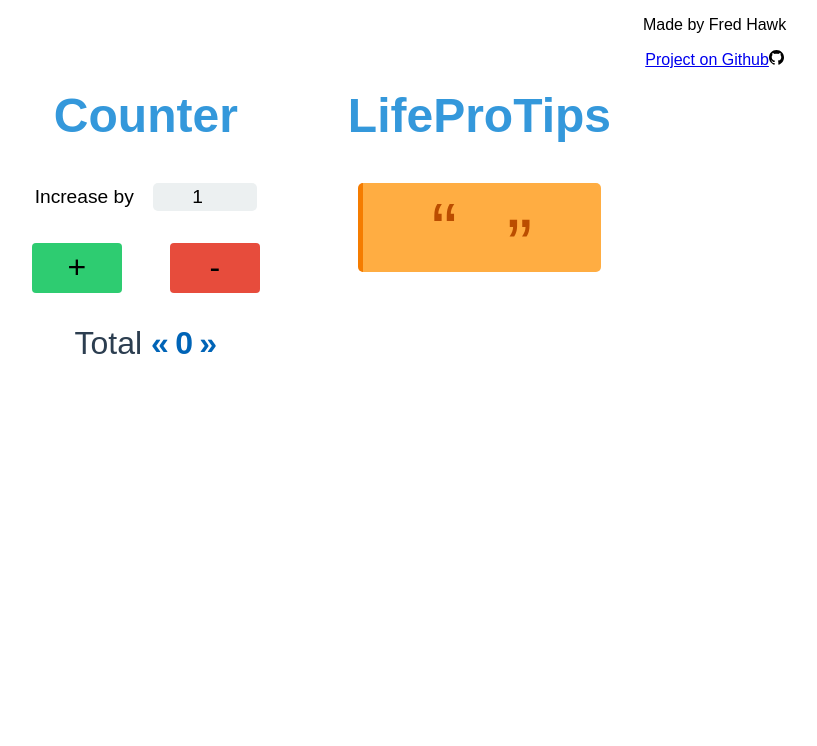
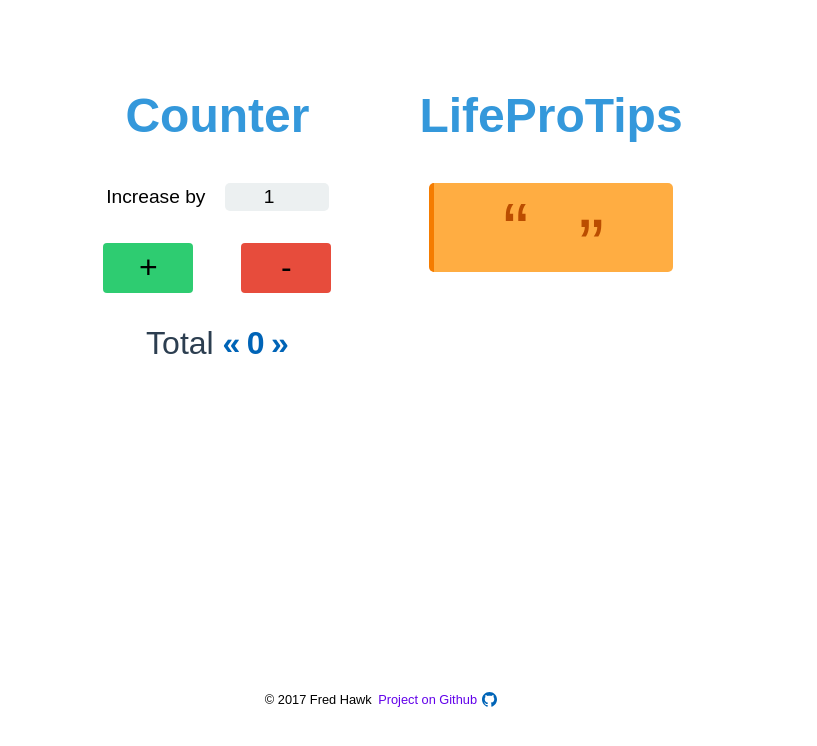
Before and after one commit to fredhawk/tally-quote, a React (Create React App) app: page / in a window 1280 px wide. Shown: the top 746 px of the page, without its empty margins (259-1076 px from the left). Built offline with nearby package versions, Linux system fonts and the light colour scheme; no server answers.

Commit message:
Change styling of footer

```diff
--- a/src/components/Footer.css
+++ b/src/components/Footer.css
@@ -0,0 +1,26 @@
+.Footer {
+  display: flex;
+  flex-flow: row nowrap;
+  align-items: center;
+  max-width: 300px;
+  margin-right: auto;
+  margin-left: auto;
+  font-size: 0.8em;
+}
+
+.Footer-madeby {
+  margin-right: 0.5em;
+}
+
+.Footer-githublink {
+  display: flex;
+  align-items: center;
+  text-decoration: none;
+  cursor: pointer;
+  color: #6200ea;
+}
+
+.Footer-github-icon {
+  margin-left: 0.4em;
+  fill: #0064b7;
+}
--- a/src/components/Footer.js
+++ b/src/components/Footer.js
@@ -1,10 +1,11 @@
 import React from 'react';
+import './Footer.css';
 
 const Footer = () => {
   return (
-    <footer>
-      <p className="Footer-madeby">Made by Fred Hawk</p>
-      <a className="Footer-githublink" href="https://osycon.github.io/tally-quote/" target="_blank" rel="noopener noreferrer">
+    <footer className="Footer">
+      <p className="Footer-madeby">&copy; 2017 Fred Hawk</p>
+      <a className="Footer-githublink" href="https://github.com/osycon/tally-quote" target="_blank" rel="noopener noreferrer">
         Project on Github
         <svg
           className="Footer-github-icon"
@@ -12,10 +13,10 @@ const Footer = () => {
           height="15"
           viewBox="0 0 16 16"
           xmlns="http://www.w3.org/2000/svg"
-          fill-rule="evenodd"
-          clip-rule="evenodd"
-          stroke-linejoin="round"
-          stroke-miterlimit="1.41"
+          fillRule="evenodd"
+          clipRule="evenodd"
+          strokeLinejoin="round"
+          strokeMiterlimit="1.41"
         >
           <path d="M8 0C3.58 0 0 3.58 0 8c0 3.54 2.3 6.53 5.47 7.6.4.07.55-.18.55-.4v-1.35c-2.24.48-2.7-1.08-2.7-1.08-.37-.92-.9-1.17-.9-1.17-.72-.5.06-.48.06-.48.8.05 1.22.82 1.22.82.72 1.22 1.88.87 2.33.67.07-.5.28-.86.5-1.06-1.77-.2-3.63-.9-3.63-3.96 0-.87.3-1.58.82-2.14-.1-.2-.36-1.02.07-2.12 0 0 .66-.22 2.2.82.63-.18 1.3-.27 2-.27.67 0 1.35.1 2 .27 1.5-1.04 2.18-.82 2.18-.82.43 1.1.16 1.9.08 2.12.5.56.82 1.27.82 2.14 0 3.08-1.87 3.75-3.65 3.95.28.24.54.73.54 1.48v2.2c0 .2.13.46.54.38C13.7 14.53 16 11.53 16 8c0-4.42-3.58-8-8-8" />
         </svg>
--- a/src/containers/App.css
+++ b/src/containers/App.css
@@ -1,6 +1,17 @@
 .App {
   text-align: center;
   display: flex;
+  flex-flow: column nowrap;
+  justify-content: space-between;
+}
+@media (min-width: 480px) {
+  .App {
+    height: 90vh;
+  }
+}
+.content {
+  display: flex;
   flex-flow: row wrap;
   justify-content: center;
+  margin-bottom: 2rem;
 }
--- a/src/containers/App.js
+++ b/src/containers/App.js
@@ -26,8 +26,10 @@ class App extends Component {
   render() {
     return (
       <div className="App">
-        <Counter getRandNum={() => this.getRandomNumber()} />
-        <LifeProTips randomNumber={this.state.num} />
+        <div className="content">
+          <Counter getRandNum={() => this.getRandomNumber()} />
+          <LifeProTips randomNumber={this.state.num} />
+        </div>
         <Footer />
       </div>
     );
```
